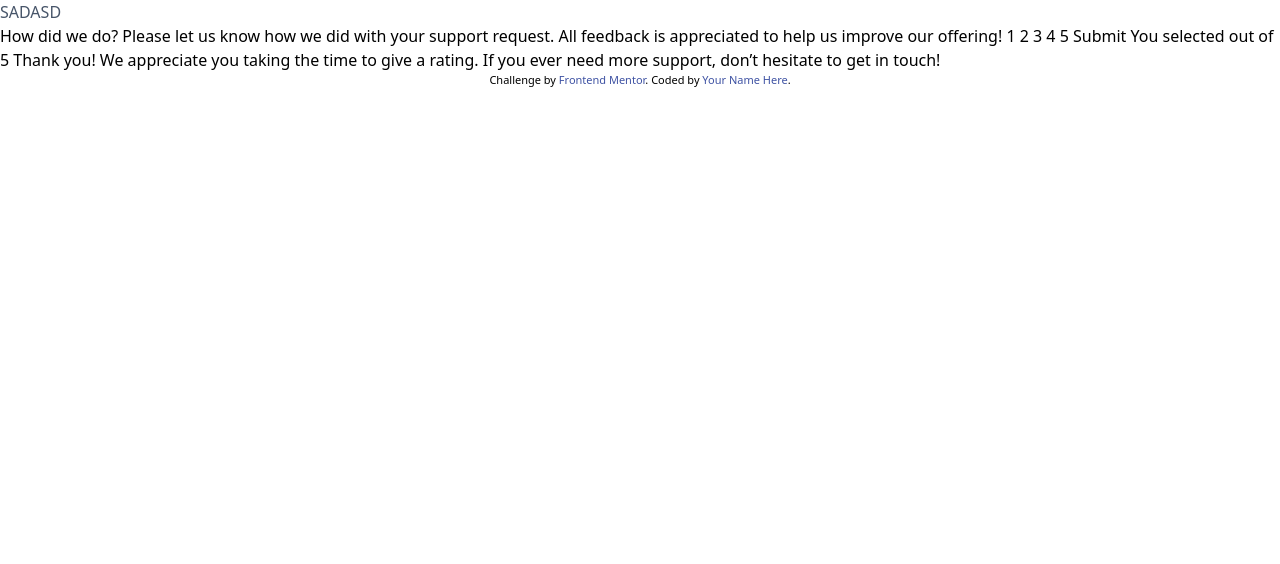
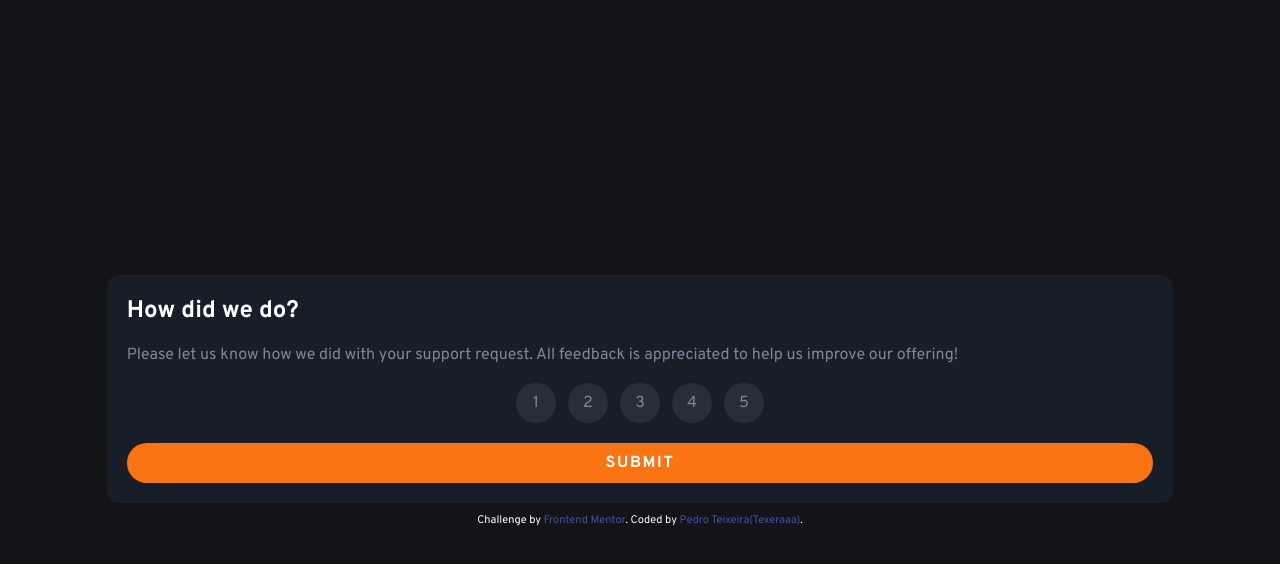
Before and after one commit to Texeraaa/rating-component, a website: page index.html in a window 1280 px wide. Drawn offline with nearby package versions, Linux system fonts and the light colour scheme.

Commit message:
terminando design

```diff
--- a/index.html
+++ b/index.html
@@ -7,6 +7,11 @@
   <link rel="icon" type="image/png" sizes="32x32" href="./src/images/favicon-32x32.png">
   <link href="/dist/output.css" rel="stylesheet">
   <title>Frontend Mentor | Interactive rating component</title>
+  <link rel="preconnect" href="https://fonts.googleapis.com">
+  <link rel="preconnect" href="https://fonts.gstatic.com" crossorigin>
+  <link href="https://fonts.googleapis.com/css2?family=Overpass:wght@400;700&display=swap" rel="stylesheet">
+  <link rel="stylesheet" href="https://cdn.jsdelivr.net/npm/reset-css@5.0.1/reset.min.css">
+
 
   <!-- Feel free to remove these styles or customise in your own stylesheet 👍 -->
   <style>
@@ -14,37 +19,57 @@
     .attribution a { color: hsl(228, 45%, 44%); }
   </style>
 </head>
-<body>
+<body class="">
+<main class="flex flex-col justify-center items-center font-sans h-[100vh] bg-str-dark-blue">
 
+  <section class="
+  flex flex-col gap-5
+bg-dark-blue
+  w-10/12 h-auto
+  p-5
+  rounded-xl
+  desktop:w-1/3
+  desktop:h-2/6
+  desktop:gap-7
+  ">
     <!-- Rating state start -->
+    <h1 class="text-white font-bold text-2xl">How did we do?</h1>
 
-  <h1 class="text-slate-600">SADASD </h1>
-  How did we do?
+    <p class="text-medium-gray">Please let us know how we did with your support request. All feedback is appreciated
+      to help us improve our offering!</p>
 
-  Please let us know how we did with your support request. All feedback is appreciated
-  to help us improve our offering!
+    <div class="flex self-center gap-3">
+      <div class="flex items-center justify-center w-10 h-10 rounded-[50%] bg-str-gray text-medium-gray" id="botao">1</div>
+      <div class="flex items-center justify-center w-10 h-10 rounded-[50%] bg-str-gray text-medium-gray" id="botao">2</div>
+      <div class="flex items-center justify-center w-10 h-10 rounded-[50%] bg-str-gray text-medium-gray" id="botao">3</div>
+      <div class="flex items-center justify-center w-10 h-10 rounded-[50%] bg-str-gray text-medium-gray" id="botao">4</div>
+      <div class="flex items-center justify-center w-10 h-10 rounded-[50%] bg-str-gray text-medium-gray" id="botao">5</div>
+    </div>
 
-  1 2 3 4 5
 
-  Submit
+    <button class="bg-orange rounded-3xl text-white tracking-widest font-bold py-3 hover:bg-white hover:text-orange">SUBMIT</button>
 
     <!-- Rating state end -->
 
     <!-- Thank you state start -->
 
-  You selected <!-- Add rating here --> out of 5
+    <!-- You selected Add rating here out of 5
 
     Thank you!
 
     We appreciate you taking the time to give a rating. If you ever need more support,
-  don’t hesitate to get in touch!
+    don’t hesitate to get in touch! -->
 
     <!-- Thank you state end -->
 
 
-  <div class="attribution">
+
+  </section>
+  <div class="attribution text-white mt-3">
     Challenge by <a href="https://www.frontendmentor.io?ref=challenge" target="_blank">Frontend Mentor</a>.
-    Coded by <a href="#">Your Name Here</a>.
+    Coded by <a href="https://github.com/texeraaa">Pedro Teixeira(Texeraaa)</a>.
   </div>
+</main>
+<script src="script.js"></script>
 </body>
 </html>
--- /dev/null
+++ b/script.js
@@ -0,0 +1 @@
+document.getElementById('botao').addEventListener("click", function(event))
--- a/tailwind.config.js
+++ b/tailwind.config.js
@@ -2,7 +2,24 @@
 module.exports = {
   content: ["./index.html"],
   theme: {
-    extend: {},
+    fontFamily: {
+      'sans': ['Overpass']
+    },
+    screens: {
+      'sm': '375px',
+      'desktop': '1440px'
+    },
+    extend: {
+      colors: {
+        'orange': 'hsl(25, 97%, 53%)',
+        'white': 'hsl(0, 0%, 100%)',
+        'light-gray': 'hsl(217, 12%, 63%)',
+        'medium-gray': 'hsl(216, 12%, 54%)',
+        'str-gray': 'rgba(38,46,57,255)',
+        'dark-blue': 'rgba(24,30,40,255)',
+        'str-dark-blue': 'rgba(20,20,24,255)',
+      }
+    },
   },
   plugins: [],
 }
```
Also changed, not shown: dist/output.css. Lines whose indentation alone changed are shown as unchanged.
